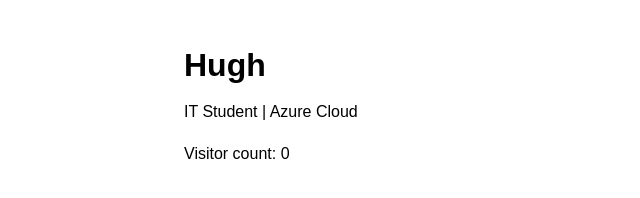
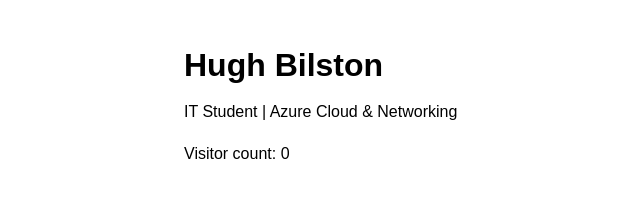
Before and after one commit to hbilston/cloud-resume-challenge, a plain HTML site: page site/index.html in a window 1280 px wide. Shown: the whole page, without its empty margins (106-746 px from the left). Drawn offline with Linux system fonts and the light colour scheme.

Commit message:
HTML update

```diff
--- a/site/index.html
+++ b/site/index.html
@@ -5,8 +5,8 @@
   <link rel="stylesheet" href="style.css">
 </head>
 <body>
-  <h1>Hugh</h1>
-  <p>IT Student | Azure Cloud</p>
+  <h1>Hugh Bilston</h1>
+  <p>IT Student | Azure Cloud & Networking</p>
 
   <p>Visitor count: <span id="count">Loading...</span></p>
 
```
